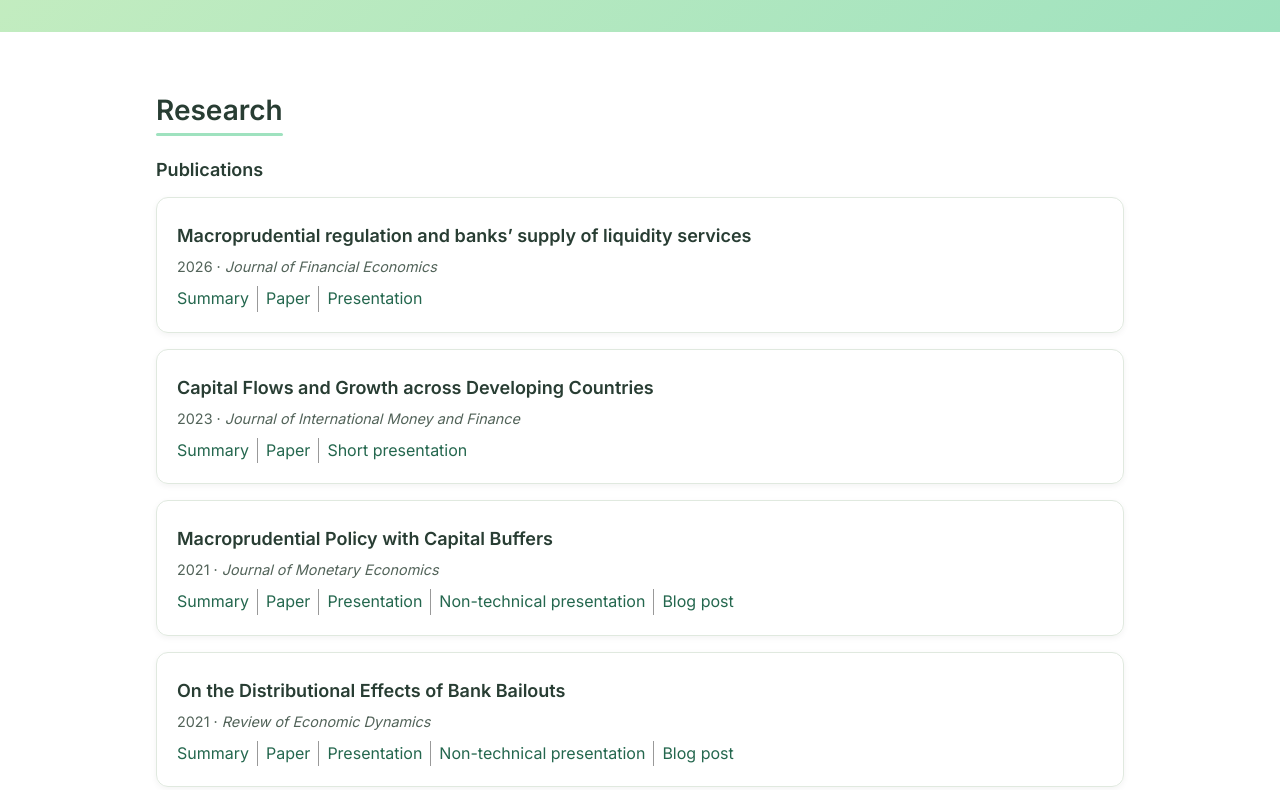
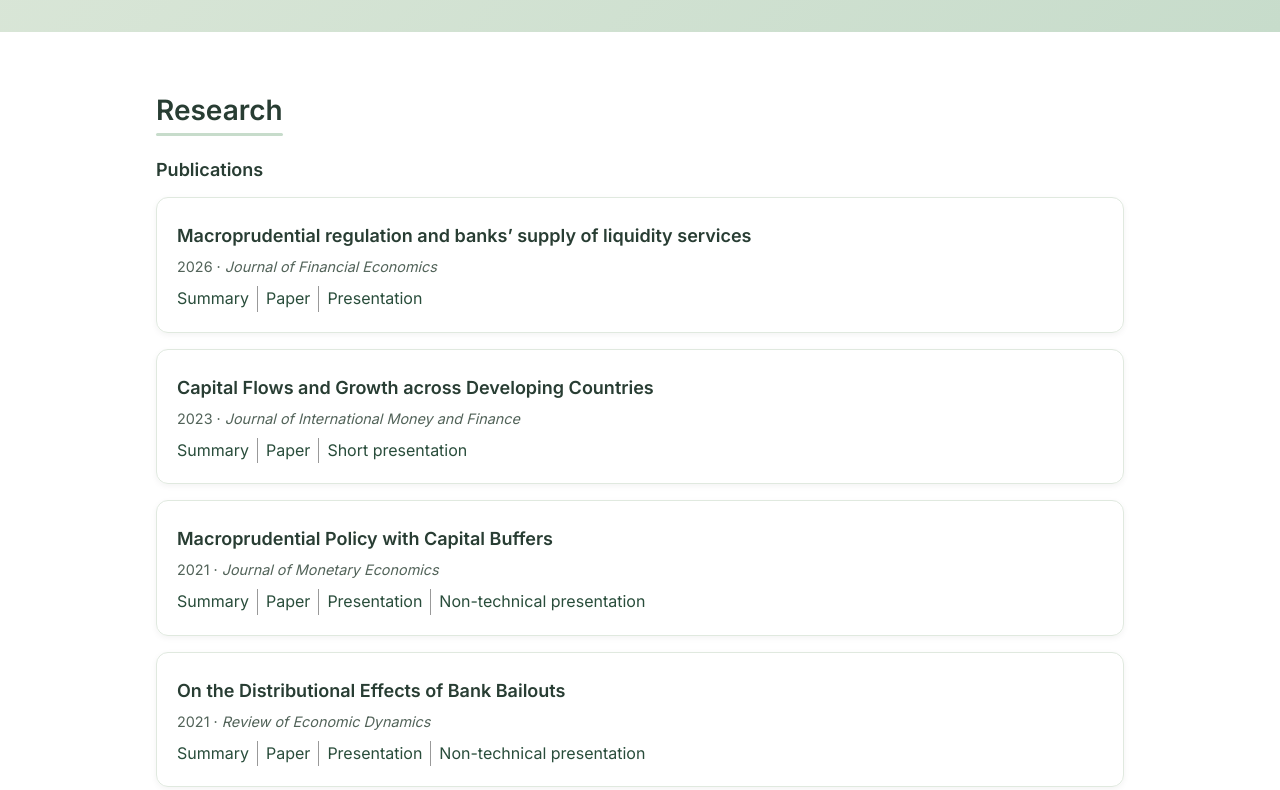
Before and after one commit to josefschroth/josefschroth.github.io, a plain HTML site: page index.html in a window 1280 px wide. Shown: the part 558-1348 px from the top of the page. Drawn offline with Linux system fonts and the light colour scheme.

Commit message:
Change theme color and update styles in index.html
Updated theme colors and adjusted styles for hero section and titles.

```diff
--- a/index.html
+++ b/index.html
@@ -7,7 +7,7 @@
   <meta name="description" content="Josef Schroth’s research in macro-finance and corporate finance: bank regulation, capital structure, disclosure choice, and financial stability.">
   <meta name="author" content="Josef Schroth">
   <meta name="robots" content="index, follow">
-  <meta name="theme-color" content="#d0f0c0">
+  <meta name="theme-color" content="#dfe9db">
   <meta property="og:type" content="website">
   <meta property="og:title" content="Josef Schroth | Economist, Bank of Canada">
   <meta property="og:description" content="Research papers, policy contributions, discussions, and conferences in macro-finance and corporate finance.">
@@ -32,12 +32,12 @@
     :root {
       --ink: #283d33;
       --muted: #526359;
-      --primary: #285847;
-      --accent: #24674e;
-      --tea-green: #d0f0c0;
-      --seafoam-green: #9fe2bf;
-      --hero-text: #204b3b;
-      --hero-muted: #305d49;
+      --primary: #294d3b;
+      --accent: #294d3b;
+      --sage-light: #dfe9db;
+      --sage-green: #c7dccb;
+      --hero-text: #294d3b;
+      --hero-muted: #294d3b;
       --line: #e0e9df;
       --radius: 12px;
       --page-width: 1000px;
@@ -66,13 +66,13 @@
     .menu-toggle svg { display: block; width: 26px; height: 26px; }
 
     /* The embedded photograph makes this HTML file portable. */
-    .hero { background: linear-gradient(135deg, var(--tea-green), var(--seafoam-green)); color: var(--hero-text); text-align: center; padding: 48px 16px; }
+    .hero { background: linear-gradient(135deg, var(--sage-light), var(--sage-green)); color: var(--hero-text); text-align: center; padding: 48px 16px; }
     .hero-photo { display: block; width: 200px; height: 200px; object-fit: cover; border: 4px solid white; border-radius: 50%; margin: 0 auto 20px; }
     .hero h1 { font-size: 2.5rem; line-height: 1.6; font-weight: 700; }
     .hero-copy { max-width: 850px; margin: 0 auto; font-size: 1.05rem; color: var(--hero-muted); }
     .hero-social { display: flex; align-items: center; justify-content: center; gap: 20px; margin-top: 24px; }
     .hero-social a { width: 44px; height: 48px; display: inline-flex; align-items: center; justify-content: center; color: var(--hero-text); border-radius: 5px; }
-    .hero-social a:hover { background: rgba(40,88,71,.10); }
+    .hero-social a:hover { background: rgba(41,77,59,.10); }
     .hero-social a:focus-visible { outline-color: var(--primary); }
     .hero-social svg { width: 36px; height: 36px; }
 
@@ -80,7 +80,7 @@
     .section { padding: 56px 0; border-bottom: 1px solid var(--line); }
     .section:last-child { border-bottom: 0; }
     .section-title { display: inline-block; position: relative; font-size: 1.75rem; font-weight: 600; margin-bottom: 16px; }
-    .section-title::after { content: ""; position: absolute; left: 0; right: 0; bottom: -4px; height: 3px; background: var(--seafoam-green); border-radius: 3px; }
+    .section-title::after { content: ""; position: absolute; left: 0; right: 0; bottom: -4px; height: 3px; background: var(--sage-green); border-radius: 3px; }
     .research-group + .research-group { margin-top: 32px; }
     .subsection-title { font-size: 1.125rem; font-weight: 600; margin: 8px 0 12px; }
     .paper-list { display: grid; grid-template-columns: minmax(0, 1fr); gap: 16px; }
@@ -169,8 +169,8 @@
       </button>
       <ul class="nav-links" id="primary-nav">
         <li><a href="#research">Research</a></li>
+        <li><a href="#policy">Policy</a></li>
         <li><a href="#conferences">Conferences</a></li>
-        <li><a href="#policy">Policy</a></li>
         <li><a href="#discussions">Discussions</a></li>
         <li><a href="documents/Josef_Schroth_CV.pdf" target="_blank" rel="noopener noreferrer">CV</a></li>
         <li><a href="#contact">Contact</a></li>
@@ -237,7 +237,6 @@
               <a href="documents/2021_Macroprudential_Policy_with_Capital_Buffers.pdf" target="_blank" rel="noopener noreferrer">Paper</a>
               <a href="documents/2021_Macroprudential_Policy_with_Capital_Buffers_Presentation.pdf" target="_blank" rel="noopener noreferrer">Presentation</a>
               <a href="documents/2021_Macroprudential_Policy_with_Capital_Buffers_Nontechnical_Presentation.pdf" target="_blank" rel="noopener noreferrer">Non-technical presentation</a>
-              <a href="https://sites.law.duke.edu/thefinregblog/2019/07/30/macroprudential-policy-with-capital-buffers/" target="_blank" rel="noopener noreferrer">Blog post</a>
             </div>
             <p class="paper-summary" id="summary-capital-buffers">Optimal capital buffers should be large eventually but small in the aftermath of financial crises such that their anticipation does not adversely affect market participants’ expectations about bank moral hazard during crises.</p>
           </article>
@@ -249,7 +248,6 @@
               <a href="documents/2021_On_the_Distributional_Effects_of_Bank_Bailouts.pdf" target="_blank" rel="noopener noreferrer">Paper</a>
               <a href="documents/2021_On_the_Distributional_Effects_of_Bank_Bailouts_Presentation.pdf" target="_blank" rel="noopener noreferrer">Presentation</a>
               <a href="documents/2021_On_the_Distributional_Effects_of_Bank_Bailouts_Nontechnical_Presentation.pdf" target="_blank" rel="noopener noreferrer">Non-technical presentation</a>
-              <a href="https://sites.law.duke.edu/thefinregblog/2020/10/27/distributional-effects-of-bank-bailouts/" target="_blank" rel="noopener noreferrer">Blog post</a>
             </div>
             <p class="paper-summary" id="summary-bank-bailouts">An important class of financial crisis policy responses provides temporary support to solvent institutions, following Bagehot’s principle. The paper analyzes general equilibrium effects from such policy responses and finds that they redistribute from poor to wealthy households.</p>
           </article>
@@ -331,8 +329,6 @@
       </div>
     </section>
 
-
-
     <!-- POLICY CONTRIBUTIONS -->
     <section class="section" id="policy" aria-labelledby="policy-title">
       <div class="container">
@@ -383,8 +379,7 @@
       </div>
     </section>
 
-
-        <!-- CONFERENCES -->
+    <!-- CONFERENCES -->
     <section class="section" id="conferences" aria-labelledby="conferences-title">
       <div class="container">
         <h2 class="section-title" id="conferences-title">Conferences</h2>
@@ -395,7 +390,6 @@
         </ul>
       </div>
     </section>
-
 
     <!-- DISCUSSIONS -->
     <section class="section" id="discussions" aria-labelledby="discussions-title">
```
